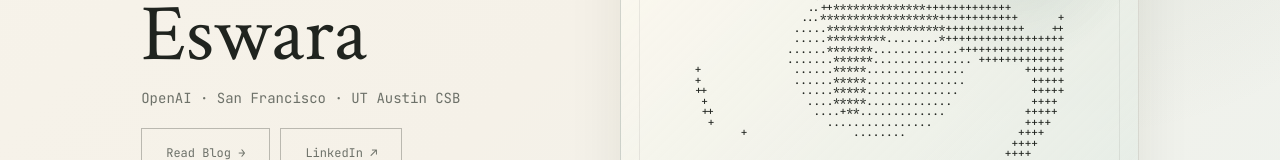
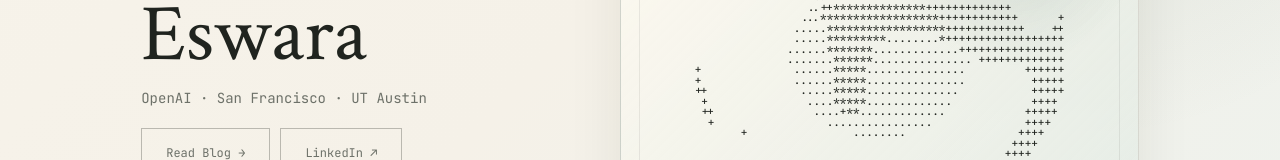
Before and after one commit to aruneswara/aruneswaracom, a React (Vite) app: page / in a window 1280 px wide. Shown: the part 346-506 px from the top of the page. Built offline with nearby package versions, Linux system fonts and the light colour scheme.

Commit message:
Update homepage tagline (#5)

```diff
--- a/src/components/Hero_sec.jsx
+++ b/src/components/Hero_sec.jsx
@@ -52,7 +52,7 @@
           <div className="hero_sec_title" ref={titleRef}>
             <h2>Arun</h2>
             <h2>Eswara</h2>
-            <p>OpenAI · San Francisco · UT Austin CSB</p>
+            <p>OpenAI · San Francisco · UT Austin</p>
             <div className="hero_sec_btn_box">
               <Link to="/blogs"><button>Read Blog →</button></Link>
               <a href="https://www.linkedin.com/in/aruneswara" target="_blank" rel="noreferrer">
```
